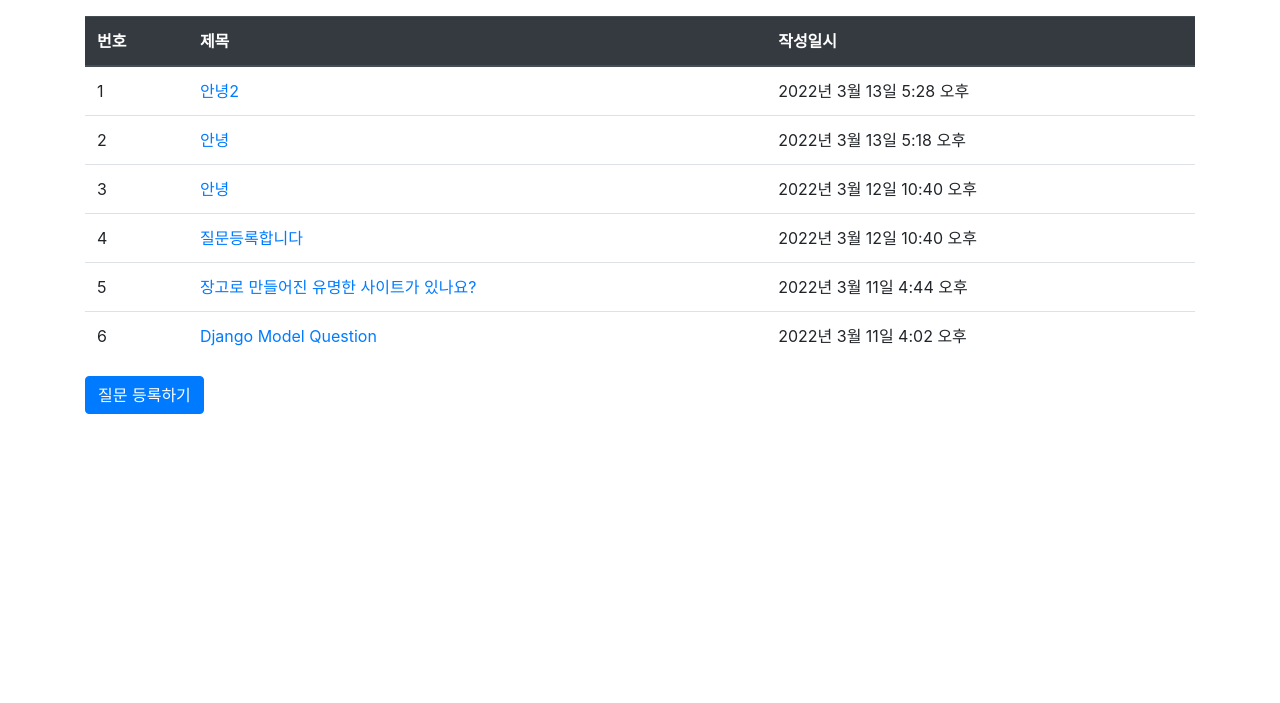
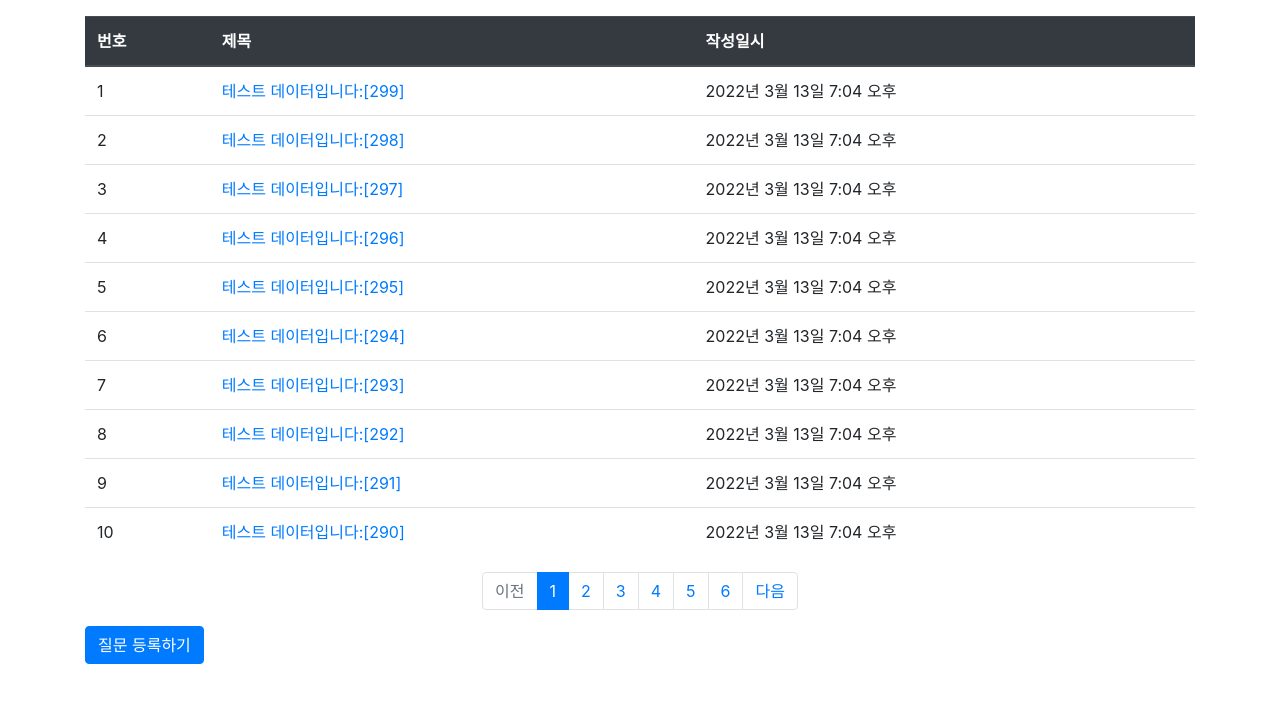
Before and after one commit to Minogod/projects, a Django app: page /pybo/ in a window 1280 px wide. Shown: the part 57-760 px from the top of the page. Run offline with Django 4.2, Linux system fonts and the light colour scheme; data comes from the database, SQL or seed files in the repository; some libraries are stand-ins or nearby versions.

Commit message:
질문페이지 제작

```diff
--- a/mysite/pybo/models.py
+++ b/mysite/pybo/models.py
@@ -6,7 +6,6 @@ class Question(models.Model):
     content = models.TextField()
     create_date = models.DateTimeField()
     ip = models.CharField(max_length=200,default=False)
-
     def __str__(self):
         return self.subject
 
--- a/mysite/pybo/views.py
+++ b/mysite/pybo/views.py
@@ -2,14 +2,27 @@ from django.shortcuts import render, get_object_or_404, redirect
 from django.utils import timezone
 from .models import Question, Answer
 from .forms import QuestionForm,AnswerForm
+from django.core.paginator import Paginator
 # Create your views here.
 
 def index(request):
     """
     pybo 목록 출력
     """
+    # 입력 파라미터
+    page = request.GET.get('page', '1')  # 페이지
+    #get방식으로 호출된 url 에서 page 값을 받아옴 디폴트값 1로지정
+
+    # 조회
     question_list = Question.objects.order_by('-create_date') # order_by = 정령
-    context = {'question_list':question_list}
+
+    # 페이징처리
+    paginator = Paginator(question_list, 10)  # 페이지당 10개씩 보여주기
+    # Paginator
+    page_obj = paginator.get_page(page)
+
+    context = {'question_list': page_obj}
+    # context = {'question_list':question_list}
     return render(request, 'pybo/question_list.html',context)
     # render(request,template_name,context=None, content_type=None, status=None, using=None)
     # 여기서 request 와 template_name 은 필수인자로 받아야한다
--- a/mysite/templates/pybo/question_list.html
+++ b/mysite/templates/pybo/question_list.html
@@ -31,6 +31,51 @@
         {% endif %}
         </tbody>
     </table>
+    <!-- 페이징처리 시작 -->
+    <ul class="pagination justify-content-center">
+            <!-- 이전페이지 -->
+            {% if question_list.has_previous %}
+            {% comment %} 이전페이지가 있는지 체크 previous = 이전 {% endcomment %}
+            <li class="page-item">
+                <a class="page-link" href="?page={{ question_list.previous_page_number }}">이전</a>
+                {% comment %} 이전페이지가 있으면 이전페이지 이전페이지로 하이퍼링크 {% endcomment %}
+            </li>
+            {% else %}
+            <li class="page-item disabled">
+                <a class="page-link" tabindex="-1" aria-disabled="true" href="#">이전</a>
+                {% comment %} 없으면 그냥 기능없는 이전버튼  {% endcomment %}
+            </li>
+            {% endif %}
+            <!-- 페이지리스트 -->
+            {% for page_number in question_list.paginator.page_range %}
+            {% if page_number >= question_list.number|add:-5 and page_number <= question_list.number|add:5 %}
+            {% comment %} |add:-5 = 5를 빼라는 템플릿 필터  {% endcomment %}
+                {% if page_number == question_list.number %}
+                {% comment %} 현재페이지와 페이지 리스트상의 페이지가 같으면 {% endcomment %}
+                <li class="page-item active" aria-current="page">
+                    <a class="page-link" href="?page={{ page_number }}">{{ page_number }}</a>
+                    {% comment %} 활성화된버튼 (파란색) {% endcomment %}
+                </li>
+                {% else %}
+                <li class="page-item">
+                    <a class="page-link" href="?page={{ page_number }}">{{ page_number }}</a>
+                    {% comment %} 아니면 페이지넘버 버튼 생성 하이퍼링크 = 페이지넘버 {% endcomment %}
+                </li>
+                {% endif %}
+            {% endif %}
+        {% endfor %}
+        <!-- 다음페이지 -->
+        {% if question_list.has_next %}
+        <li class="page-item">
+            <a class="page-link" href="?page={{ question_list.next_page_number }}">다음</a>
+        </li>
+        {% else %}
+        <li class="page-item disabled">
+            <a class="page-link" tabindex="-1" aria-disabled="true" href="#">다음</a>
+        </li>
+        {% endif %}
+    </ul>
+    <!-- 페이징처리 끝 -->
     <a href="{% url 'pybo:question_create' %}" class="btn btn-primary">질문 등록하기</a>
 </div>
 {% endblock %}
```
Also changed, not shown: mysite/db.sqlite3, mysite/pybo/migrations/0004_remove_question_ip.py (added), mysite/pybo/migrations/0005_question_ip.py (added).
